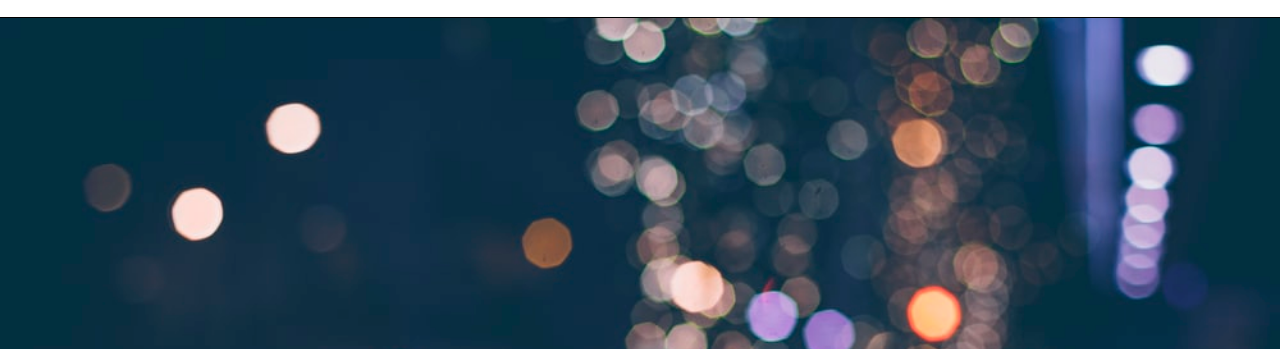
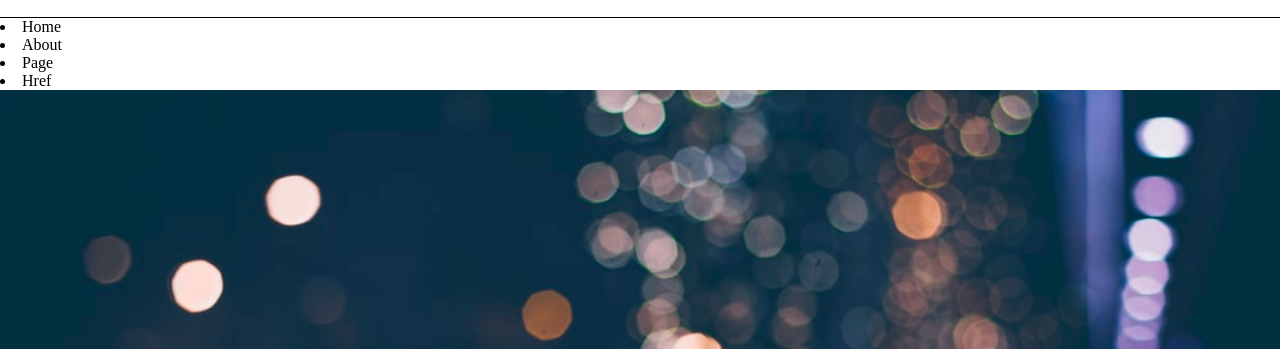
Before and after one commit to armen-arakelyan/gitHub, a plain HTML site: page index.html in a window 1280 px wide. Shown: the part 63-412 px from the top of the page. Drawn offline with Linux system fonts and the light colour scheme.

Commit message:
Update index.html

```diff
--- a/index.html
+++ b/index.html
@@ -25,8 +25,25 @@
             <li>
                 Href
             </li>
+                <span>
+                    &#9776;
+                </span>
         </div>
     </nav>
+    <div class="hamburger-menu">
+        <li>
+            Home
+        </li>
+        <li>
+            About
+        </li>
+        <li>
+            Page
+        </li>
+        <li>
+            Href
+        </li>
+    </div>
     <main>
         <div class="main-text">
             <b>Web development project</b>
```
